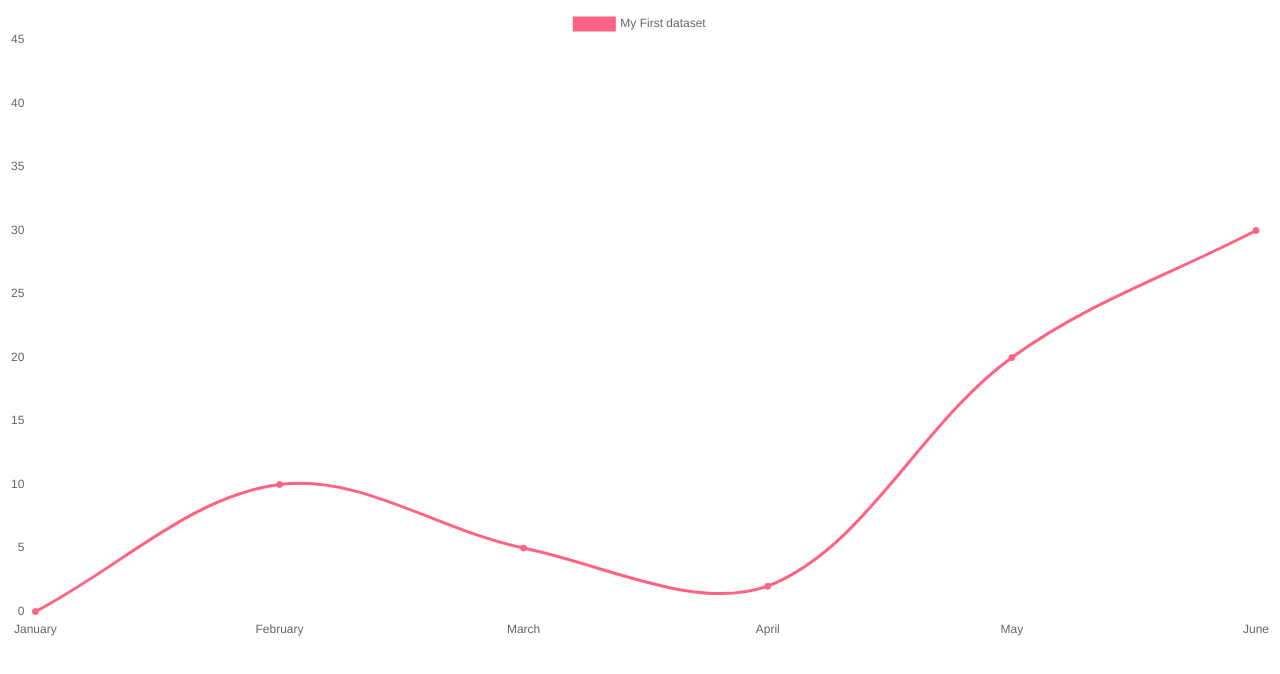
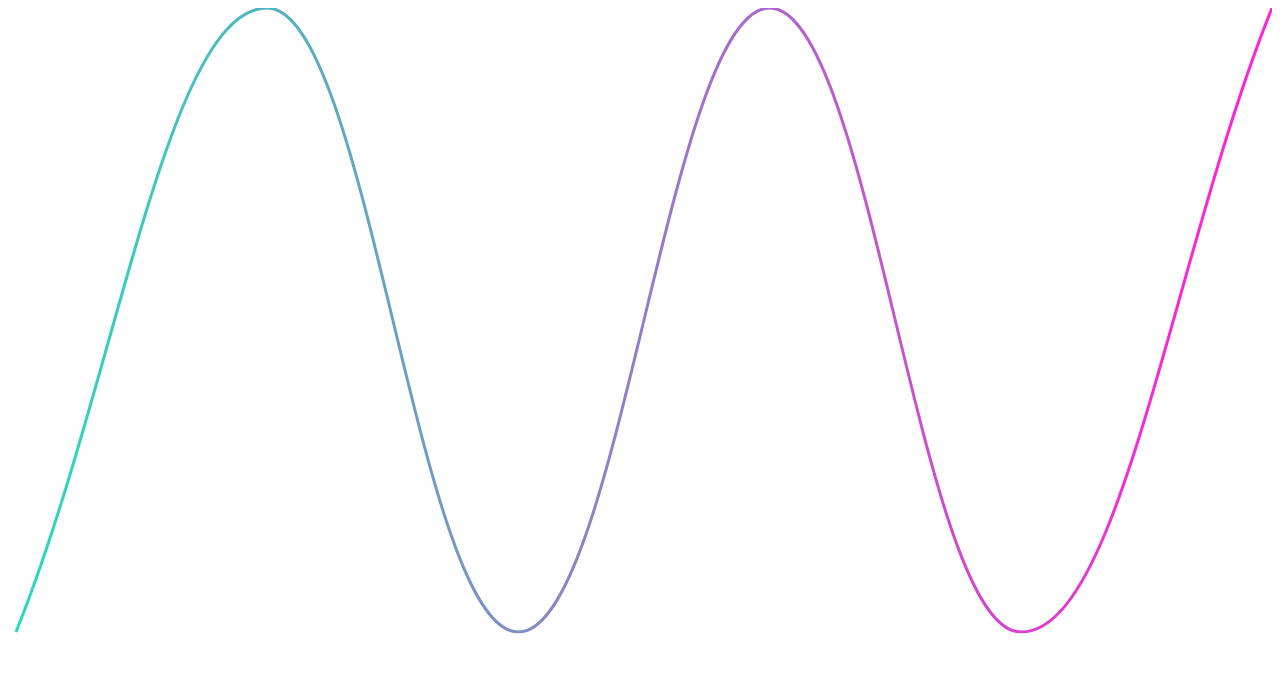
Before and after one commit to miriam-arena/mcw-homepage, a plain HTML site: page index.html in a window 1280 px wide. Drawn offline with nearby package versions, Linux system fonts and the light colour scheme.

Commit message:
gradient_included

```diff
--- a/index.html
+++ b/index.html
@@ -5,52 +5,6 @@
 
   <script src="https://cdn.jsdelivr.net/npm/chart.js"></script>
   <script>
-
-    const labels = [
-      'January',
-      'February',
-      'March',
-      'April',
-      'May',
-      'June',
-    ];
-    const data = {
-      labels: labels,
-      datasets: [{
-        label: 'My First dataset',
-        backgroundColor: 'rgb(255, 99, 132)',
-        borderColor: 'rgb(255, 99, 132)',
-        data: [0, 10, 5, 2, 20, 30, 45],
-        tension:0.35,
-      }]
-    };
-    const DISPLAY=false;
-    const BORDER=false;
-    const config = {
-      type: 'line',
-      data,
-      options:
-      {
-        responsive:true,
-        scales: {
-          x: {
-            grid: {
-              display:DISPLAY,
-              drawBorder: BORDER,
-            }
-          },
-          y: {
-            grid: {
-              display:DISPLAY,
-              drawBorder: BORDER,
-            }
-          },
-        }
-      }
-    };
-
-      // === include 'setup' then 'config' above ===
-
 
     var race1 = {
       name: "Gara libera inizio stagione",
@@ -88,10 +42,75 @@
   </div>
 
   <script>
+    const labels = [
+      '',
+      '',
+      '',
+      '',
+      '',
+      '',
+    ];
+
+    var ctx = document.getElementById("raceChart").getContext("2d");
+    var gradient = ctx.createLinearGradient(0, 0, 1200, 0);
+        gradient.addColorStop(0, '#22ddbc');
+        gradient.addColorStop(1, '#ff22d6');
+
+    const data = {
+      labels: labels,
+      datasets: [{
+        // label: 'My First dataset',
+        borderColor: gradient,
+        data: [0,1,0,1,0,1,0,], //10, 5, 2, 20, 30, 45
+        tension:0.4,
+      }]
+    };
+    const DISPLAY=false;
+    const BORDER=false;
+    const config = {
+      type: 'line',
+      data,
+      options:
+      {
+        elements:{
+          point:{
+            pointBorderWidth:0,
+            pointRadius:0,
+          }
+        },
+        responsive:true,
+        scales: {
+          x: {
+            grid: {
+              display:DISPLAY,
+              drawBorder: BORDER,
+            },
+            ticks: {
+              display:DISPLAY,
+            }
+          },
+          y: {
+            grid: {
+              display:DISPLAY,
+              drawBorder: BORDER,
+            },
+            ticks: {
+              display:DISPLAY,
+            }
+          },
+        },
+        plugins:{
+          legend:{
+            display:DISPLAY,
+          }
+        }
+      }
+    };
     var myChart = new Chart(
       document.getElementById('raceChart'),
       config
     );
+
   </script>
 
 </body>
```
